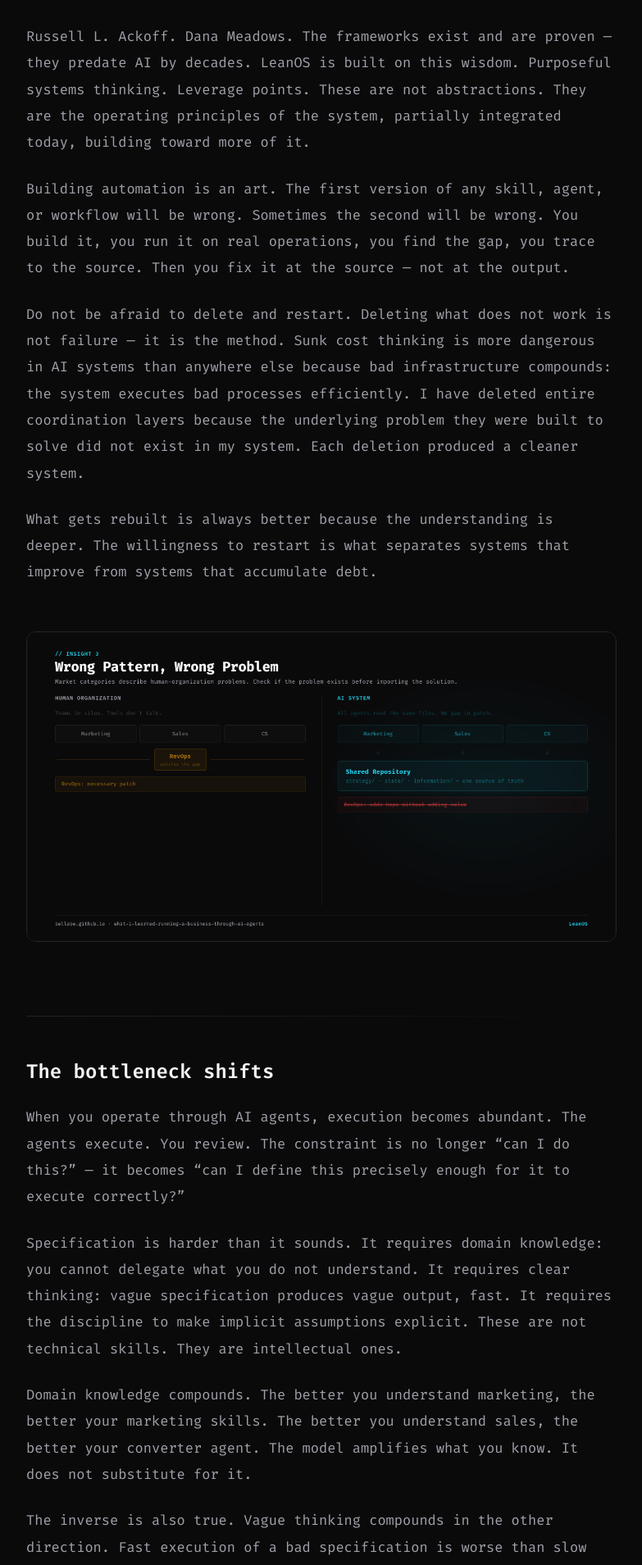
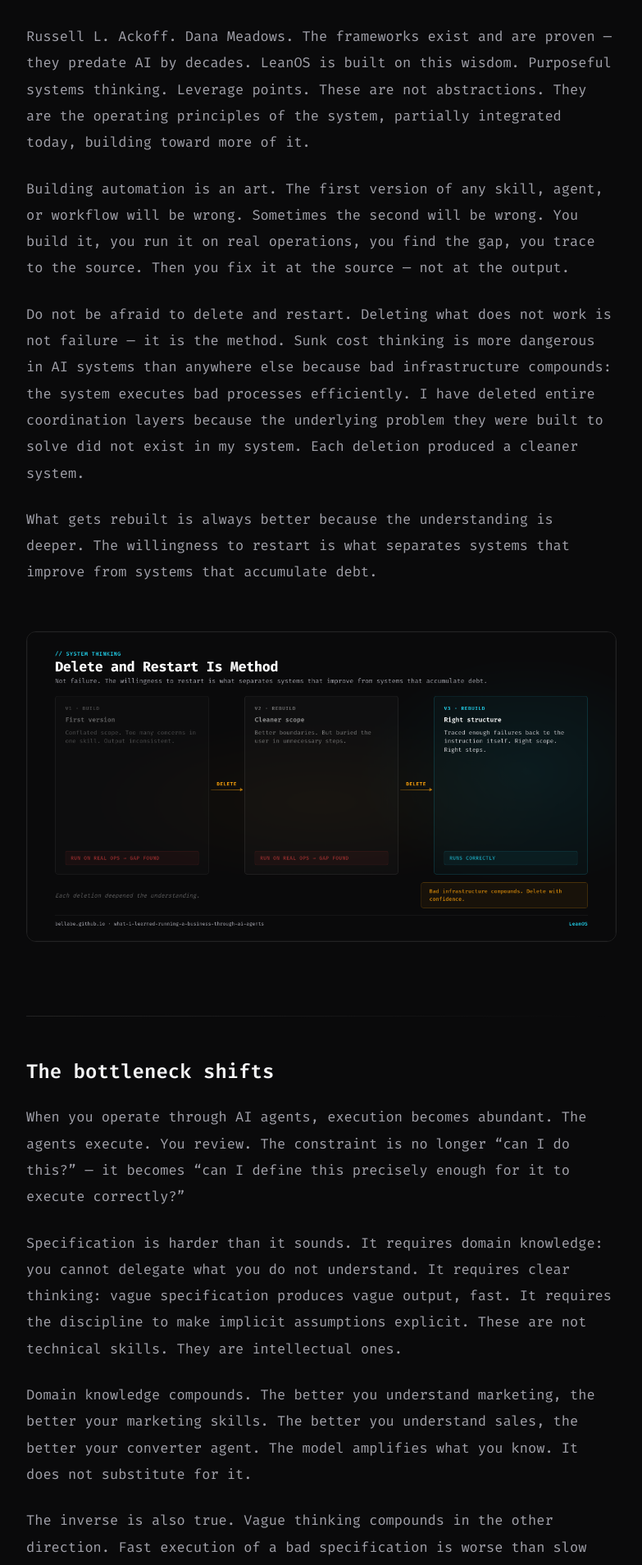
Before and after one commit to BellaBe/bellabe.github.io, a Jekyll site: the page built from _posts/2026-02-07-what-i-learned-running-a-business-through-ai-agents.md, in a window 1280 px wide. Shown: the part 3739-5648 px from the top of the page at 82% size, without its empty margins (248-1031 px from the left). Built offline with Jekyll 4.4.1, drawn with Linux system fonts in a browser that asks for light colours.

Commit message:
Update a3 — rebuild cycle image, new social and dev.to covers
Co-Authored-By: Claude Opus 4.6 <noreply@anthropic.com>

```diff
--- a/_posts/2026-02-07-what-i-learned-running-a-business-through-ai-agents.md
+++ b/_posts/2026-02-07-what-i-learned-running-a-business-through-ai-agents.md
@@ -56,7 +56,7 @@ Do not be afraid to delete and restart. Deleting what does not work is not failu
 
 What gets rebuilt is always better because the understanding is deeper. The willingness to restart is what separates systems that improve from systems that accumulate debt.
 
-![Human organizations need RevOps to bridge silos. AI systems with shared state don't have the problem.](/assets/images/a3-market-categories.png)
+![Building automation is an art — build, run, find the gap, delete, rebuild better. Each iteration deepens understanding.](/assets/images/a3-rebuild-cycle.png)
 
 ---
 
```
Also changed, not shown: assets/images/a3-cover-devto.png (added), assets/images/a3-cover.png, assets/images/a3-rebuild-cycle.png (added).
